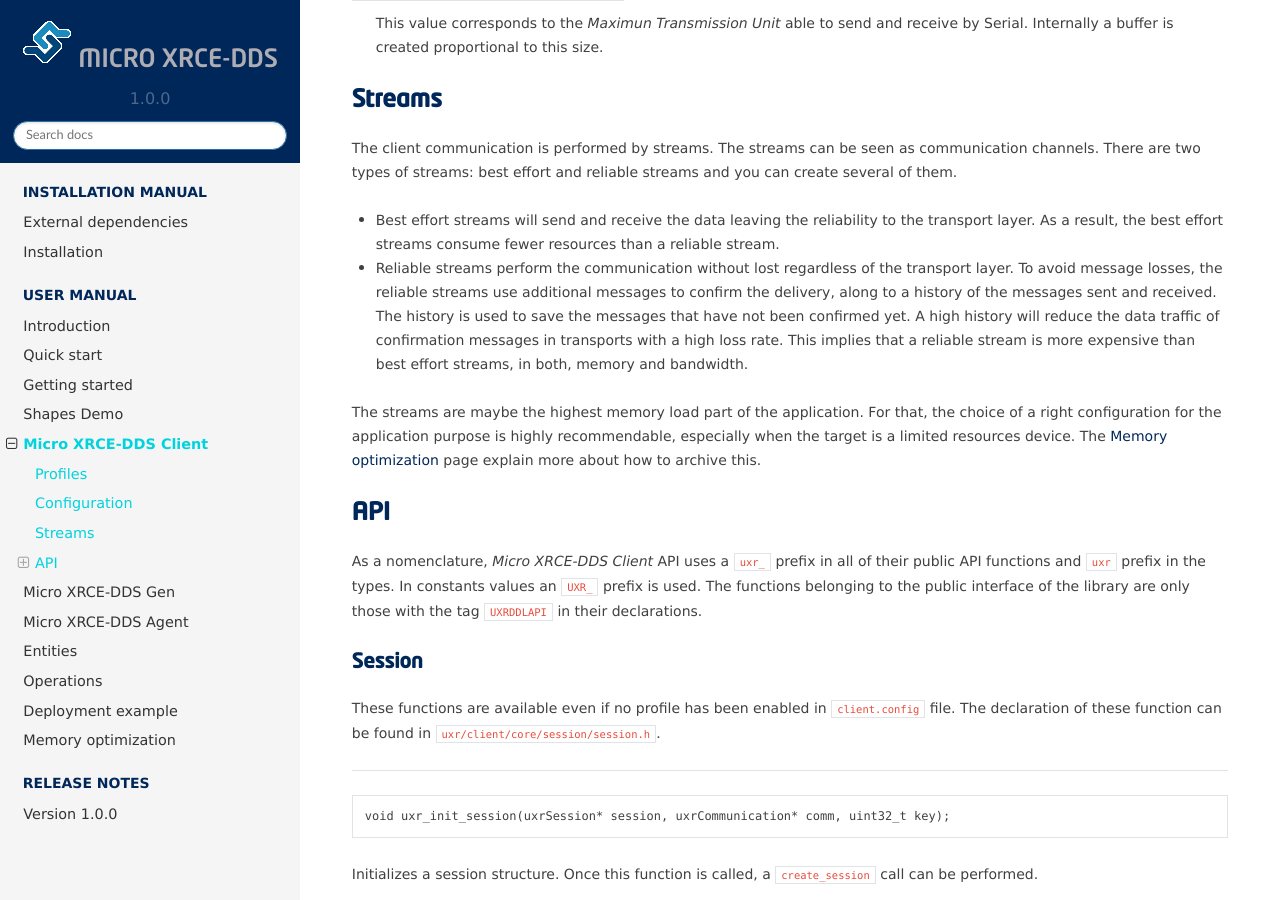
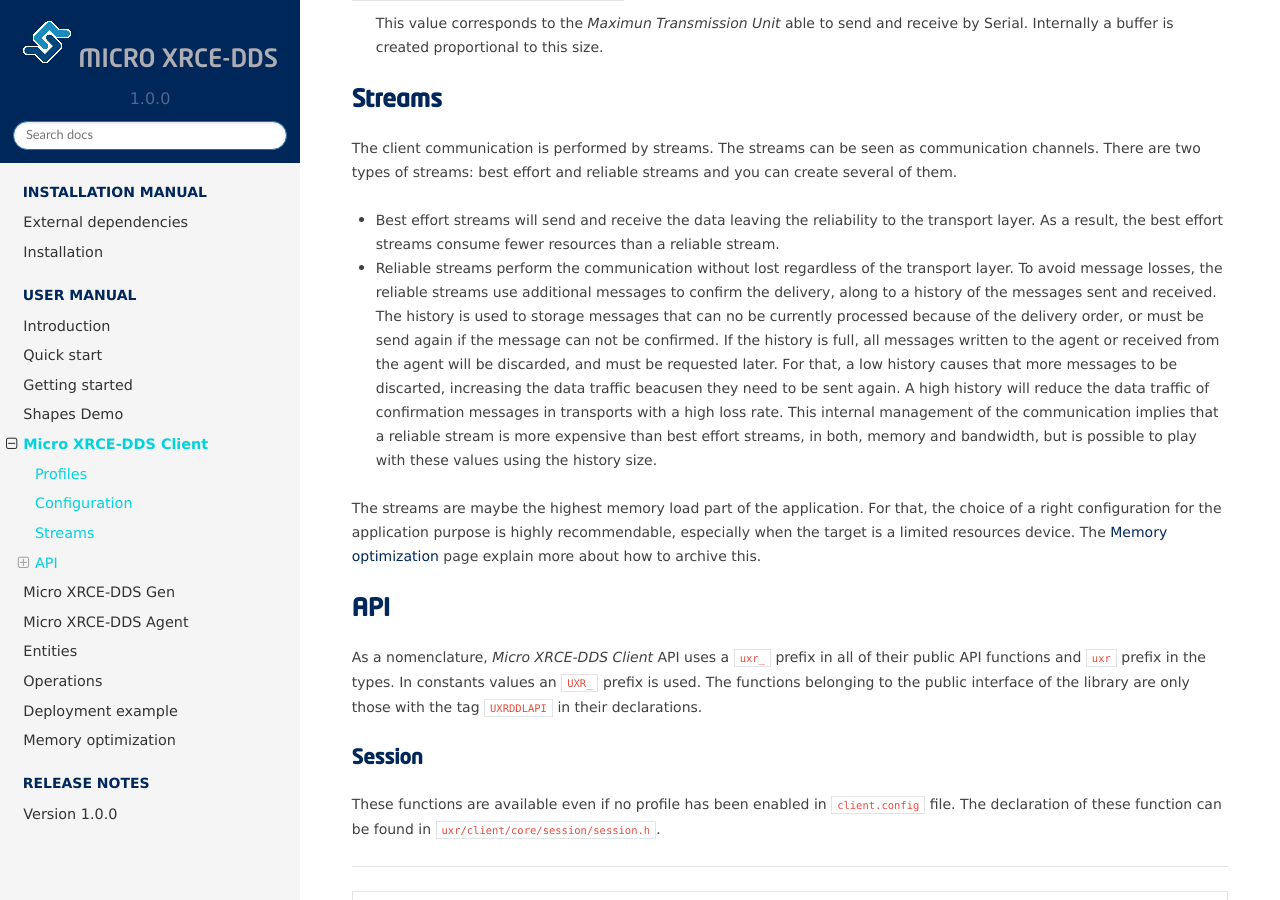
Before and after one commit to eProsima/Micro-XRCE-DDS-docs, a Sphinx documentation site: the page built from docs/client.rst, in a window 1280 px wide and 900 px high, scrolled down 2487 px. Built offline with Sphinx 7.4.7 and the Read the Docs theme 2.0.0, drawn with Linux system fonts in a browser that asks for light colours.

Commit message:
Deeper explanation about the history in reliable streams.

```diff
--- a/docs/client.rst
+++ b/docs/client.rst
@@ -122,9 +122,12 @@ There are two types of streams: best effort and reliable streams and you can cre
 
 - Reliable streams perform the communication without lost regardless of the transport layer.
   To avoid message losses, the reliable streams use additional messages to confirm the delivery, along to a history of the messages sent and received.
-  The history is used to save the messages that have not been confirmed yet.
+  The history is used to storage messages that can no be currently processed because of the delivery order, or must be send again if the message can not be confirmed.
+  If the history is full, all messages written to the agent or received from the agent will be discarded, and must be requested later.
+  For that, a low history causes that more messages to be discarted, increasing the data traffic beacusen they need to be sent again.
   A high history will reduce the data traffic of confirmation messages in transports with a high loss rate.
-  This implies that a reliable stream is more expensive than best effort streams, in both, memory and bandwidth.
+  This internal management of the communication implies that a reliable stream is more expensive than best effort streams,
+  in both, memory and bandwidth, but is possible to play with these values using the history size.
 
 The streams are maybe the highest memory load part of the application.
 For that, the choice of a right configuration for the application purpose is highly recommendable, especially when the target is a limited resources device.
```
